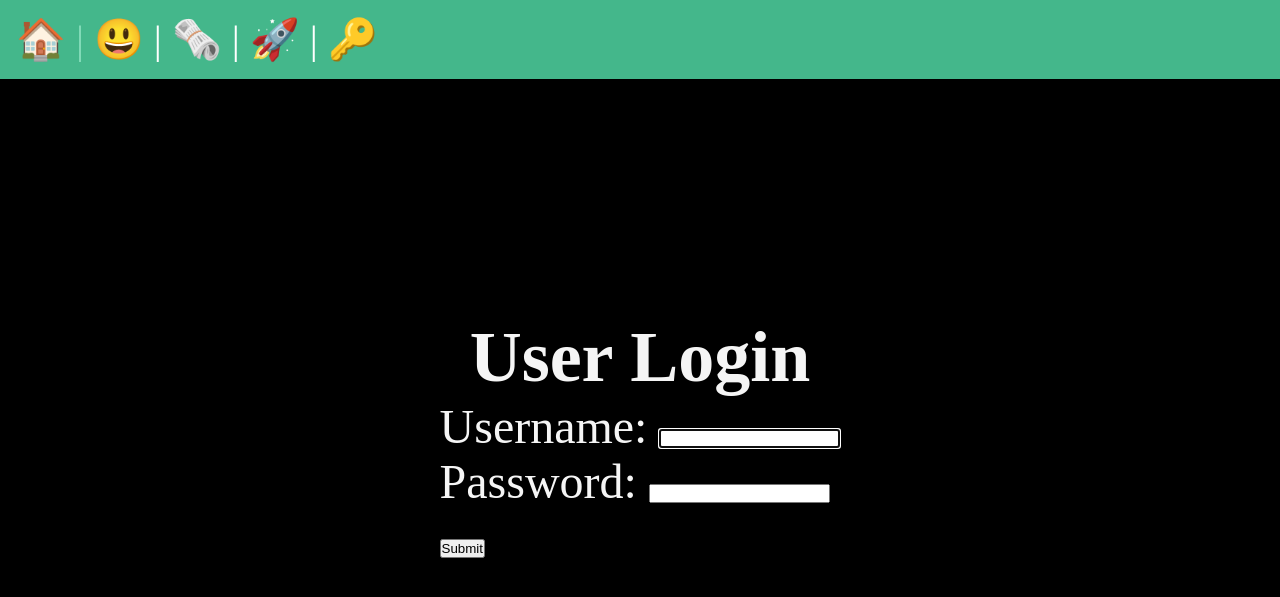
After one commit to Sam-Ouedraogo/django_app, a Django app: page /users/login/ in a window 1280 px wide. The commit adds this page. Shown: the top 597 px of the page. Run offline with Django 5.2, Linux system fonts and the light colour scheme.

Commit message:
users login added

```diff
--- a/myproject/templates/layout.html
+++ b/myproject/templates/layout.html
@@ -26,6 +26,11 @@
 
       <a href = "{% url "users:register" %}">
         <span role='img' aria-label="User Registration" title="User Registration">🚀</span>
+      </a>|
+
+      <a href = "{% url "users:login" %}">
+        <span role='img' aria-label="User Login" title="User Login">🔑</span>
+      </a>
 
     </nav>
 
--- /dev/null
+++ b/myproject/users/templates/users/login.html
@@ -0,0 +1,18 @@
+{% extends "layout.html" %}
+
+{% block title %}
+    User Login
+{% endblock %}
+
+{%block content %}
+
+  <section>
+    <h2>User Login </h2>
+    <form class="form-width-validation" action="/users/login/" method="post">
+        {%csrf_token%}
+        {{form}}
+        <button>Submit</button>
+    </form>
+  </section>
+
+{% endblock %}
--- a/myproject/users/urls.py
+++ b/myproject/users/urls.py
@@ -22,5 +22,6 @@ app_name = 'users'
 
 urlpatterns = [
     path('register/', views.register_view, name = 'register'),
+    path('login/', views.login_view, name = 'login'),
 
 ]
--- a/myproject/users/views.py
+++ b/myproject/users/views.py
@@ -1,5 +1,6 @@
 from django.shortcuts import render, redirect
-from django.contrib.auth.forms import UserCreationForm
+from django.contrib.auth.forms import UserCreationForm, AuthenticationForm
+from django.contrib.auth import login
 
 # Create your views here.
 
@@ -9,8 +10,19 @@ def register_view(request):
         form = UserCreationForm(request.POST)
         #save the user if form is valid
         if form.is_valid():
-            form.save()
+            login(request, form.save())
             return redirect("posts:list")
     else:
             form = UserCreationForm()
     return render(request, "users/register.html", {"form":form})
+
+def login_view(request):
+    if request.method == 'POST':
+        form =AuthenticationForm(data = request.POST)
+        if form.is_valid():
+            login(request, form.get_user())
+            return redirect("posts:list")
+
+    else:
+        form = AuthenticationForm()
+    return render(request, "users/login.html", {"form":form})
```
Also changed, not shown: myproject/db.sqlite3.
